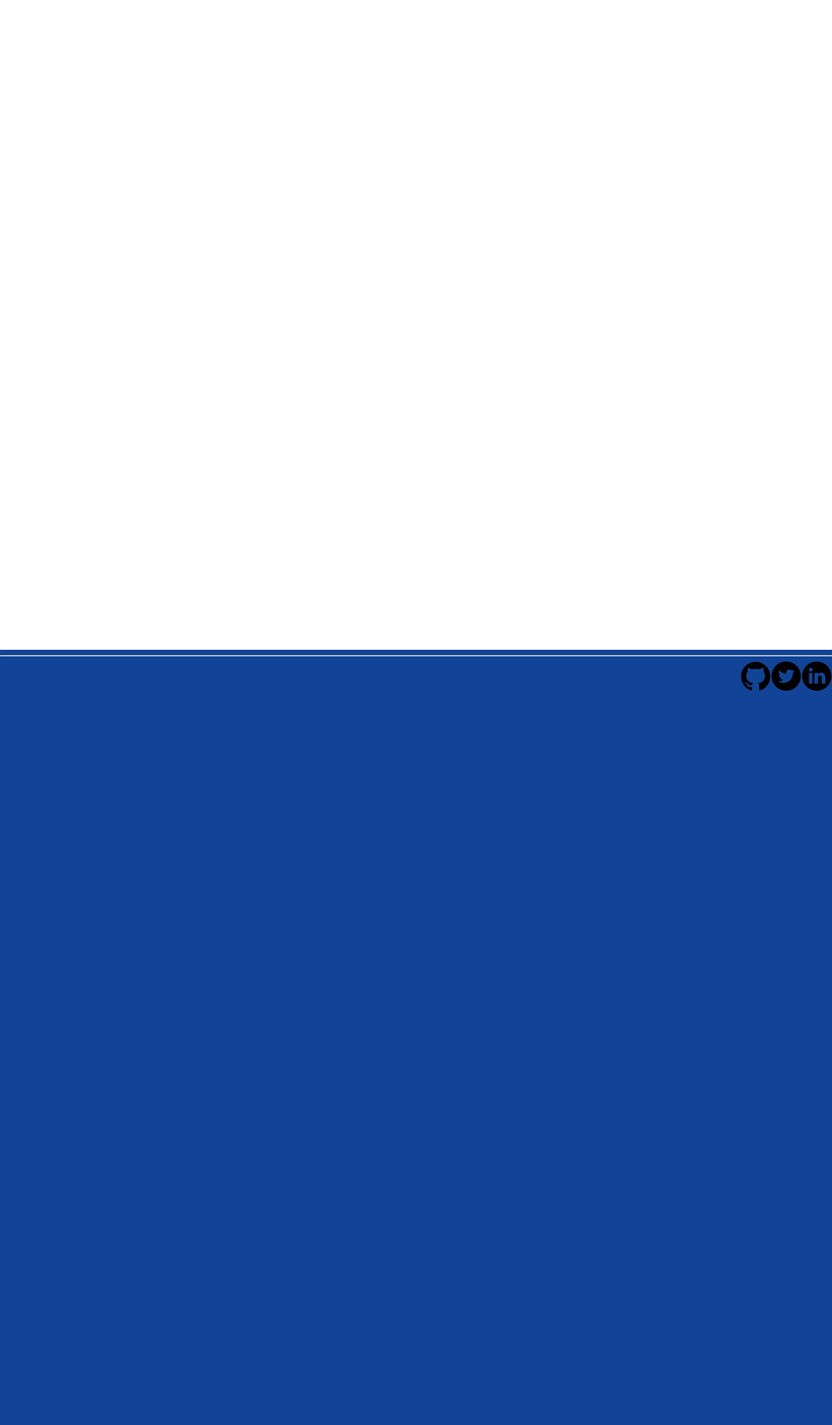
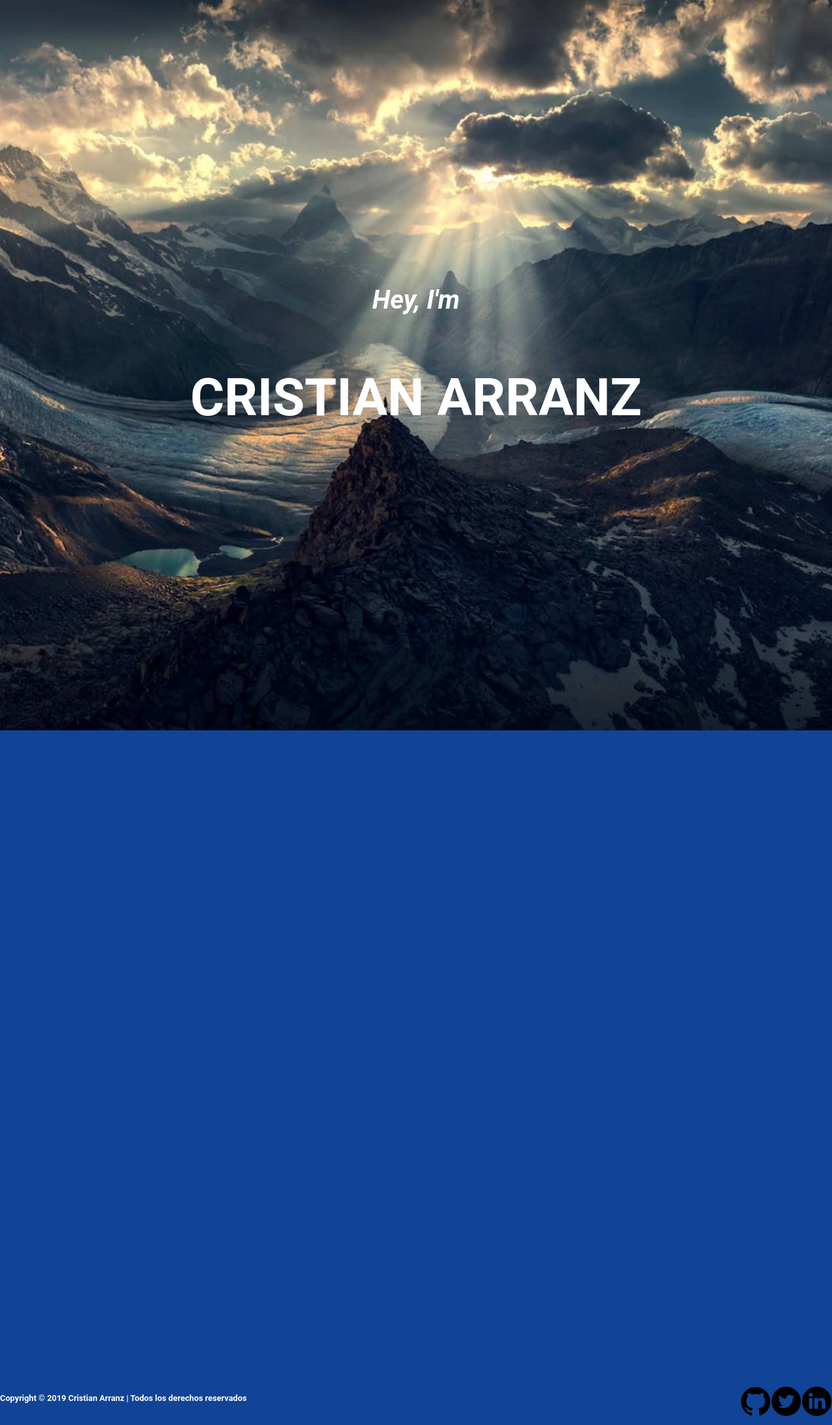
Before and after one commit to CrisArranz/angularWeb, an Angular app: page / in a window 1280 px wide. Shown: the whole page at 65% size. Before the commit the page ends 1077 px from the top, so only its background shows below. Built offline with nearby package versions, Linux system fonts and the light colour scheme.

Commit message:
[1.1]Coomit - Finish Footer and start with Header

```diff
--- a/src/app/app.component.html
+++ b/src/app/app.component.html
@@ -1,2 +1,3 @@
 <app-top-toolbar></app-top-toolbar>
+<div style="height:1000px"></div>
 <app-footer-toolbar></app-footer-toolbar>
--- a/src/app/footer-toolbar/footer-toolbar.component.html
+++ b/src/app/footer-toolbar/footer-toolbar.component.html
@@ -1,5 +1,5 @@
 <div class="footer-prj">
-    <hr>
+    <span id="copyright">Copyright © 2019 Cristian Arranz | Todos los derechos reservados</span>
     <div id="footer-prj-info-social">
         <a href="https://github.com/CrisArranz">
             <img class="img-social" title="Github" src="../../assets/github.png">
--- a/src/app/footer-toolbar/footer-toolbar.component.scss
+++ b/src/app/footer-toolbar/footer-toolbar.component.scss
@@ -1,6 +1,7 @@
 .footer-prj{
     height: auto;
     color: white;
+    margin-top: 5px;
 }
 .img-social{
     width: 45px;
@@ -10,4 +11,12 @@
 }
 #footer-prj-info-social{
     float: right;
+    margin-top: 5px;
 }
+#copyright{
+    margin-top: 15px;
+    float: left;
+    font-size: 80%;
+    font-weight: bold;
+    width: 50%;
+}
--- a/src/app/top-toolbar/top-toolbar.component.html
+++ b/src/app/top-toolbar/top-toolbar.component.html
@@ -1,3 +1,24 @@
-<div style="height: 1000px;background-color: white;">
-
+<div class="header-prncl">
+    <div class="container">
+        <div >
+            <div>
+                <div>
+                    <div>
+                        <h4>
+                            <em>Hey, I'm</em>
+                        </h4>
+                    </div>
+                </div>
+                <div>
+                    <div class="container-name">
+                        <h1>
+                            <p>
+                                <strong>CRISTIAN ARRANZ</strong>
+                            </p>
+                        </h1>
+                    </div>
+                </div>
+            </div>
+        </div>
+    </div>
 </div>
--- a/src/app/top-toolbar/top-toolbar.component.scss
+++ b/src/app/top-toolbar/top-toolbar.component.scss
@@ -0,0 +1,21 @@
+.header-prncl{
+    background-color: white;
+    background-repeat: no-repeat;
+    background-size: cover;
+    background-color: transparent;
+    background-position: 50% 50%;
+    background-image: url('../../assets/1519910473_492871_1519910821_noticia_normal.jpg');
+    min-height: 0px;
+    color: white;
+    text-align: center;
+    padding-top: 385px;
+    padding-bottom: 385px;
+    font-size: 40px;
+}
+
+.container{
+    margin: 0 auto;
+    padding: 0;
+    position: relative;
+    width: 1056px;
+}
--- a/src/index.html
+++ b/src/index.html
@@ -2,10 +2,10 @@
 <html lang="en">
 <head>
   <meta charset="utf-8">
-  <title>AngularWeb</title>
+  <title>Cristian Arranz | Personal Web</title>
   <base href="/">
   <meta name="viewport" content="width=device-width, initial-scale=1">
-  <link rel="icon" type="image/x-icon" href="favicon.ico">
+  <link rel="icon" type="image/x-icon" href="./assets/c.ico">
 </head>
 <body>
   <app-root></app-root>
--- a/src/styles.scss
+++ b/src/styles.scss
@@ -3,4 +3,5 @@ body {
     background-color:#114497;
     padding: 0px;
     margin: 0px;
+    font-family: roboto,helvetica,sans-serif;
 }
```
Also changed, not shown: src/assets/1519910473_492871_1519910821_noticia_normal.jpg (added), 1 other file (tests, documents, lock files or other folders).
